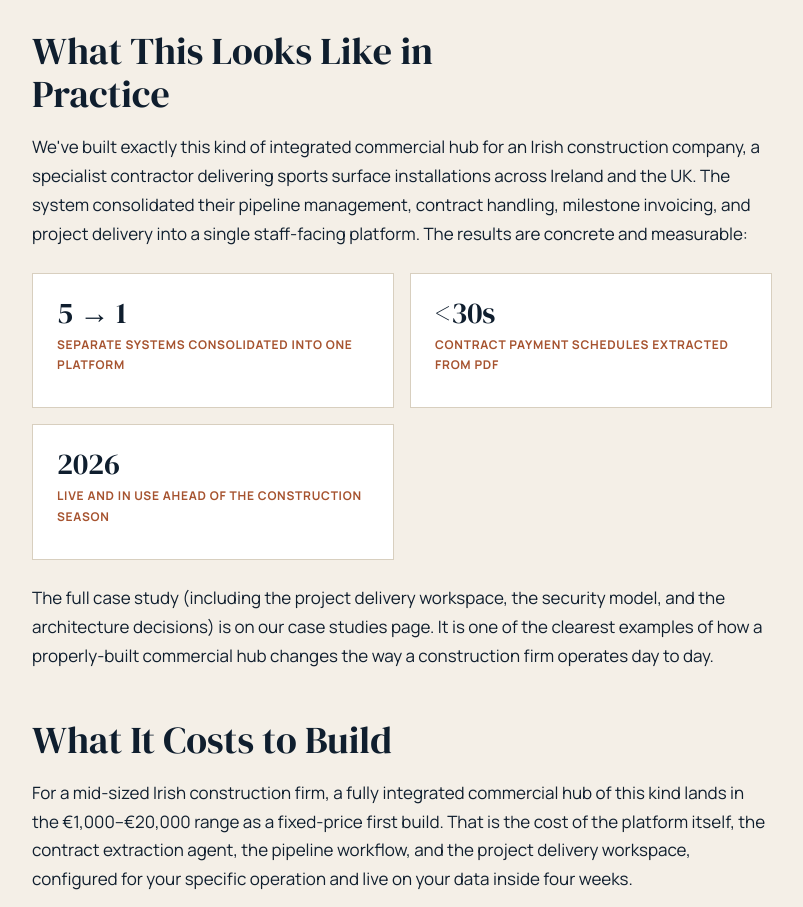
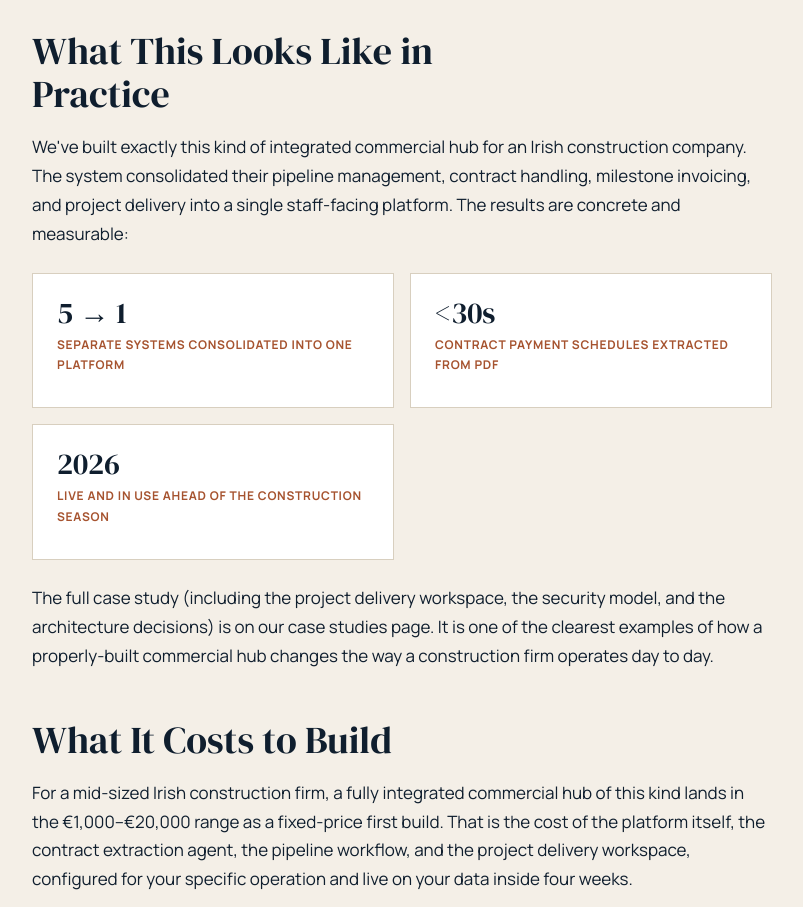
Before and after one commit to Keystone-Intelligence/Keystone-Intelligence, a plain HTML site: page blog/ai-for-irish-construction.html in a window 1280 px wide. Shown: the part 4360-5267 px from the top of the page, without its empty margins (64-867 px from the left). Drawn offline with Linux system fonts and the light colour scheme.

Commit message:
Blog: remove identifying client details

```diff
--- a/blog/ai-for-irish-construction.html
+++ b/blog/ai-for-irish-construction.html
@@ -151,7 +151,7 @@
 </div>
 </div>
 <h2 id="real-build">What This Looks Like in Practice</h2>
-<p>We've built exactly this kind of integrated commercial hub for an Irish construction company, a specialist contractor delivering sports surface installations across Ireland and the UK. The system consolidated their pipeline management, contract handling, milestone invoicing, and project delivery into a single staff-facing platform. The results are concrete and measurable:</p>
+<p>We've built exactly this kind of integrated commercial hub for an Irish construction company. The system consolidated their pipeline management, contract handling, milestone invoicing, and project delivery into a single staff-facing platform. The results are concrete and measurable:</p>
 <div class="metric-row">
 <div class="metric-box"><span class="num">5 → 1</span><span class="label">Separate systems consolidated into one platform</span></div>
 <div class="metric-box"><span class="num">&lt;30s</span><span class="label">Contract payment schedules extracted from PDF</span></div>
```
Also changed, not shown: blog/what-is-business-process-automation.html (+1 -1 lines).
